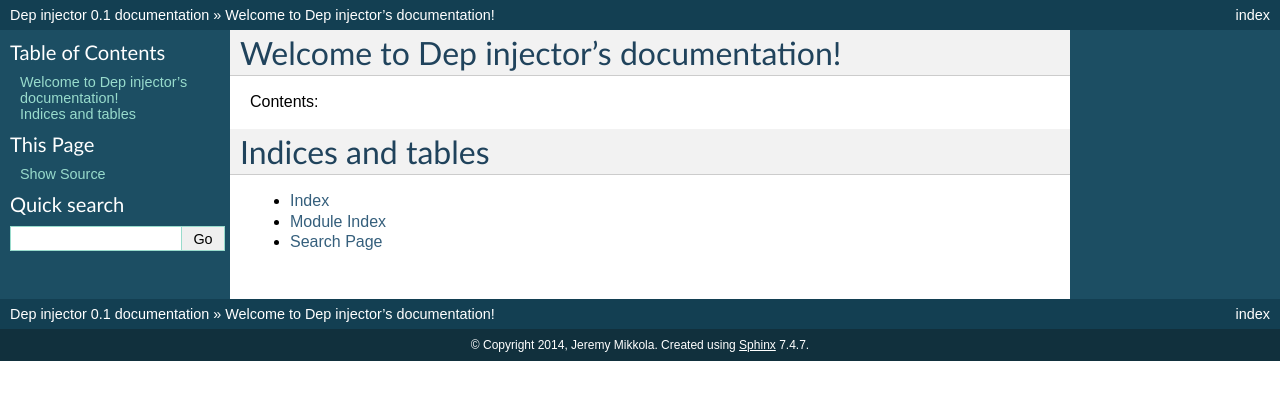
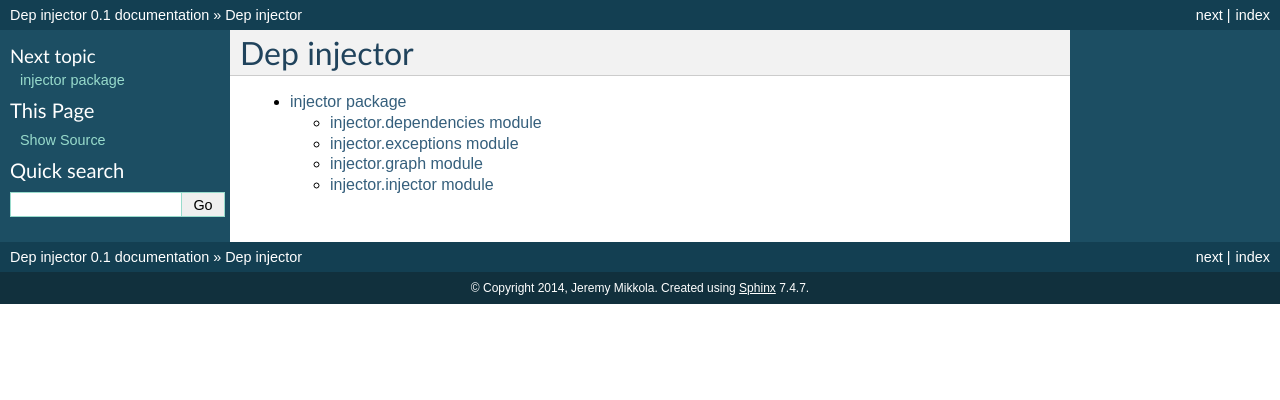
Before and after one commit to jmikkola/dep_injector, a Sphinx documentation site: the page built from docs/source/index.rst, in a window 1280 px wide. Shown: the top 400 px of the page. Built offline with Sphinx 7.4.7, drawn with Linux system fonts in a browser that asks for light colours.

Commit message:
Fix documentation index

```diff
--- a/docs/source/index.rst
+++ b/docs/source/index.rst
@@ -3,19 +3,10 @@
    You can adapt this file completely to your liking, but it should at least
    contain the root `toctree` directive.
 
-Welcome to Dep injector's documentation!
-========================================
-
-Contents:
+Dep injector
+============
 
 .. toctree::
    :maxdepth: 2
 
-
-
-Indices and tables
-==================
-
-* :ref:`genindex`
-* :ref:`modindex`
-* :ref:`search`
+   injector
```
